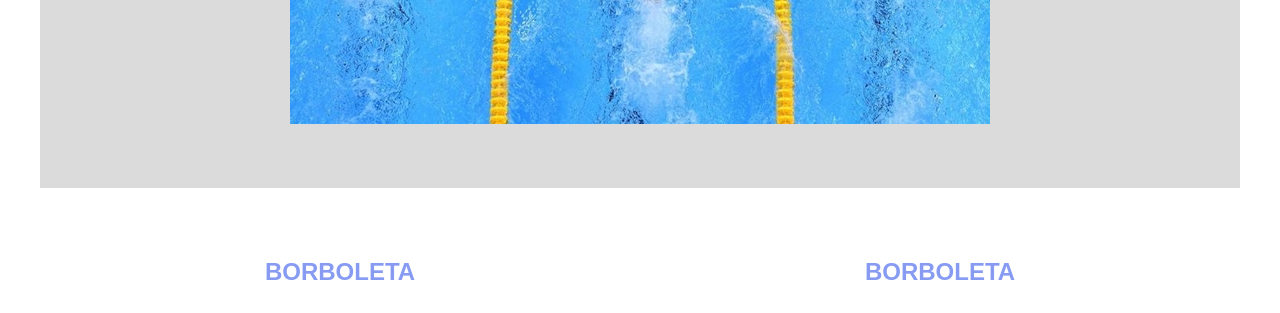
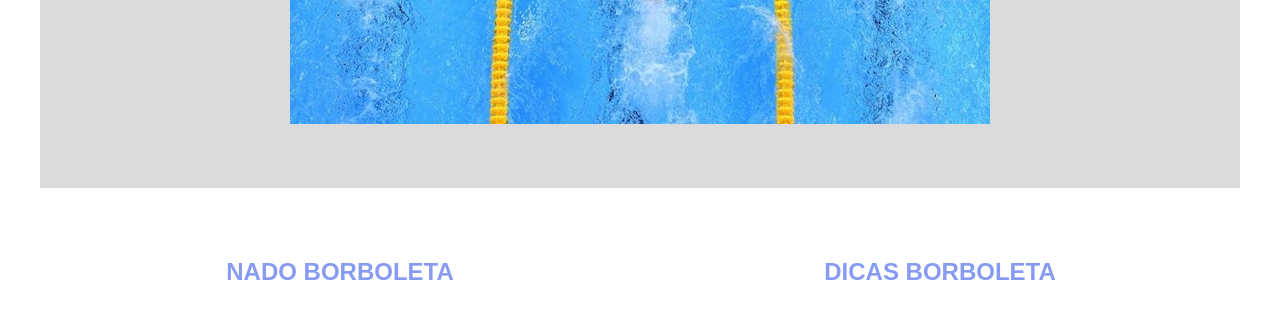
Before and after one commit to fabiocldm/natacao5, a plain HTML site: page borboleta.html in a window 1280 px wide. Shown: the part 1009-1322 px from the top of the page. Drawn offline with Linux system fonts and the light colour scheme; grey boxes are pictures that could not be loaded.

Commit message:
Update borboleta.html

```diff
--- a/borboleta.html
+++ b/borboleta.html
@@ -50,12 +50,12 @@
         <section id="video">
             <div class="container">
                 <div>
-                    <h2>BORBOLETA</h2>
+                    <h2>NADO BORBOLETA</h2>
                     <iframe width="560" height="315" src="https://www.youtube.com/embed/8zLNN3FyHPk?si=mnw21hpkbLSfm4k-" title="YouTube video player" frameborder="0" allow="accelerometer; autoplay; clipboard-write; encrypted-media; gyroscope; picture-in-picture; web-share" referrerpolicy="strict-origin-when-cross-origin" allowfullscreen></iframe>
                 </div>
                 <div>
-                    <h2>BORBOLETA</h2>
-                    <iframe width="560" height="315" src="https://www.youtube.com/embed/8zLNN3FyHPk?si=mnw21hpkbLSfm4k-" title="YouTube video player" frameborder="0" allow="accelerometer; autoplay; clipboard-write; encrypted-media; gyroscope; picture-in-picture; web-share" referrerpolicy="strict-origin-when-cross-origin" allowfullscreen></iframe>
+                    <h2>DICAS BORBOLETA</h2>
+                    <iframe width="560" height="315" src="https://www.youtube.com/embed/DDqsdJ48_4s?si=PsVkGooS6JVZjdBl" title="YouTube video player" frameborder="0" allow="accelerometer; autoplay; clipboard-write; encrypted-media; gyroscope; picture-in-picture; web-share" referrerpolicy="strict-origin-when-cross-origin" allowfullscreen></iframe>
                 </div>
 
             </div>
```
